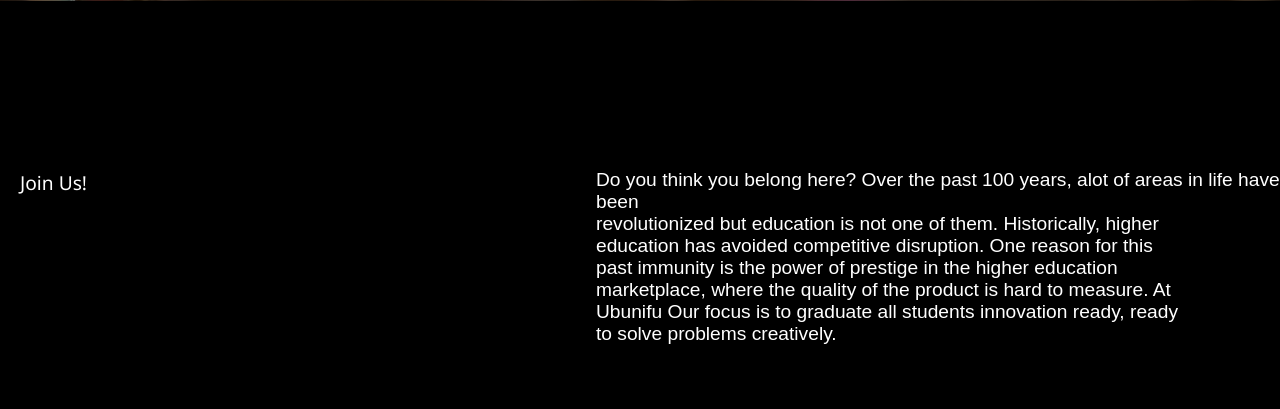
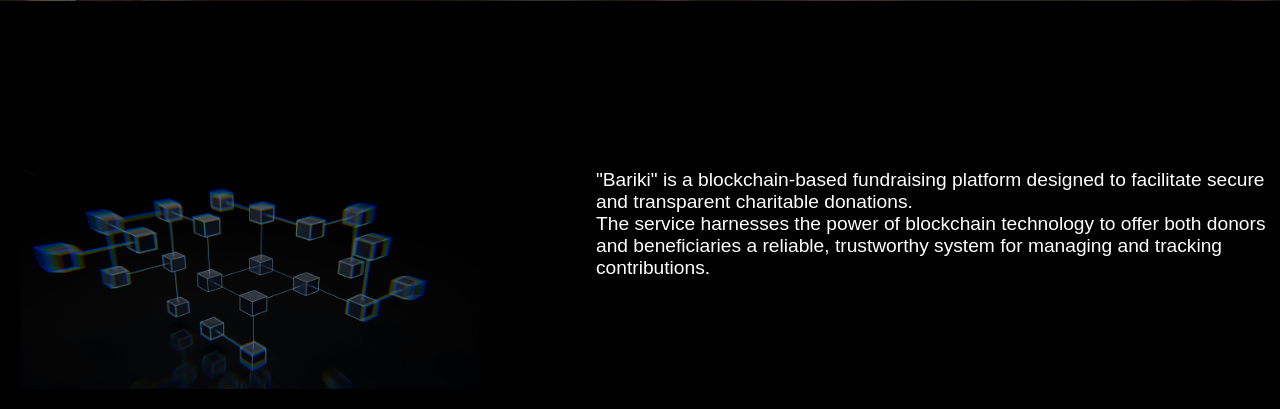
Before and after one commit to SenZmaKi/Bariki, a Flask app: template src/backend/app/templates/index.html in a window 1280 px wide. Shown: the part 458-867 px from the top of the page. Before the commit the page ends 802 px from the top, so only its background shows below. Run offline with Flask 3, Linux system fonts and the light colour scheme; the template is opened without the code that fills it, so the values that code supplies are empty; some web fonts are replaced.

Commit message:
added block img

```diff
--- a/src/backend/app/templates/index.html
+++ b/src/backend/app/templates/index.html
@@ -4,7 +4,7 @@
     <meta charset="UTF-8">
     <meta name="viewport" content="width=device-width, initial-scale=1.0">
     <title>Welcome to Bariki Fundraiser</title>
-    <link rel="stylesheet" href="/styles.css">
+    <link rel="stylesheet" href="../static/styles.css">
     <link rel="preconnect" href="https://fonts.googleapis.com">
 <link rel="preconnect" href="https://fonts.gstatic.com" crossorigin>
 <link href="https://fonts.googleapis.com/css2?family=Sedan:ital@0;1&display=swap" rel="stylesheet">
@@ -14,7 +14,7 @@
         <div class="color">
       <div class="container">
           <div class="ubunifu">
-          <img src="./images/logo.PNG" style="width: 160px; height: 70px;">
+          <img src="../static/images/logo.PNG" style="width: 160px; height: 70px;">
           </div>
           <div class="nav">
             <div class="navbar">
@@ -53,17 +53,10 @@
 
 
                       <div class="sunglass">
-                       Join Us!
-
+<img src="../static/images/block.jpg" style="width: 460px; height: 220px;" alt="">
                         <div class="suntext">
-                          Do you think you belong here?
-                Over the past 100 years, alot of areas in life have been <br>
-                revolutionized but education is not one of them. Historically, higher <br>
-                education has avoided competitive disruption. One reason for this<br>
-                 past immunity is the power of prestige in the higher education<br>
-                  marketplace, where the quality of the product is hard to measure. At <br>
-                  Ubunifu Our focus is to graduate all students innovation ready, ready <br>
-                  to solve problems creatively.
+                          "Bariki" is a blockchain-based fundraising platform designed to facilitate secure and transparent charitable donations.<br>
+                           The service harnesses the power of blockchain technology to offer both donors and beneficiaries a reliable, trustworthy system for managing and tracking contributions.
 
 
                         </div>
```
